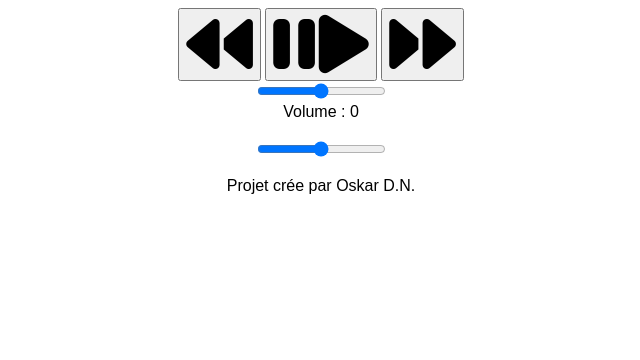
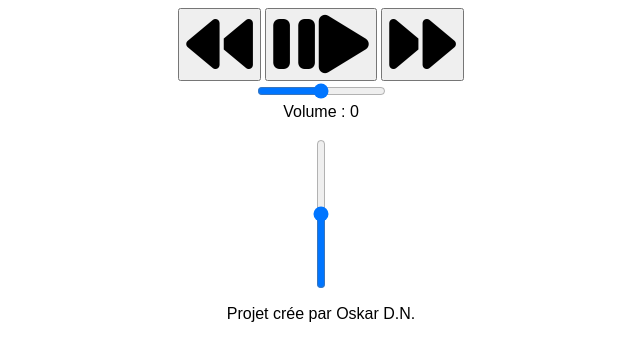
Before and after one commit to oskardn/node_keyboard, a website: page index.html in a window 1280 px wide. Shown: the whole page, without its empty margins (319-959 px from the left). Drawn offline with nearby package versions, Linux system fonts and the light colour scheme; no server answers.

Commit message:
Erreur du nom de classe

```diff
--- a/index.html
+++ b/index.html
@@ -29,7 +29,7 @@
         <br><br>
 
         <!-- Slider pour les applications individuelles -->
-        <div class="slider_vertical1">
+        <div class="slider_vertical">
             <input id="app_volume" type="range" min="0" max="100" step="1" data-vol="firefox">
         </div>
 
```
